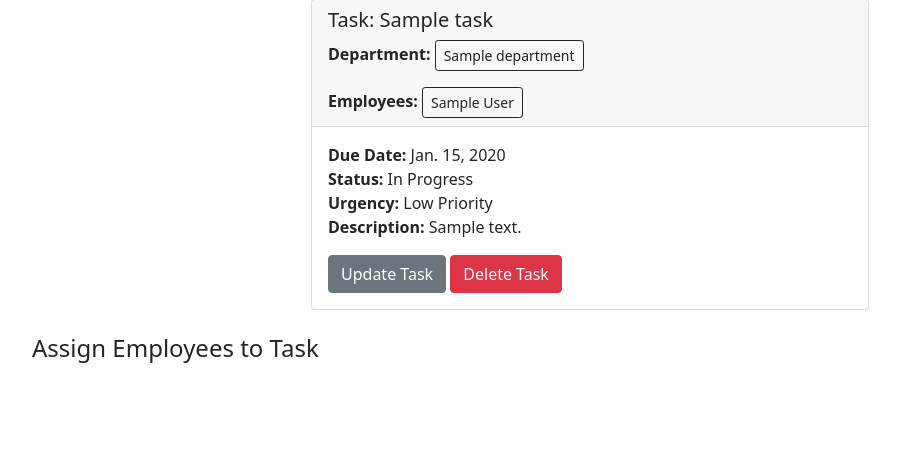
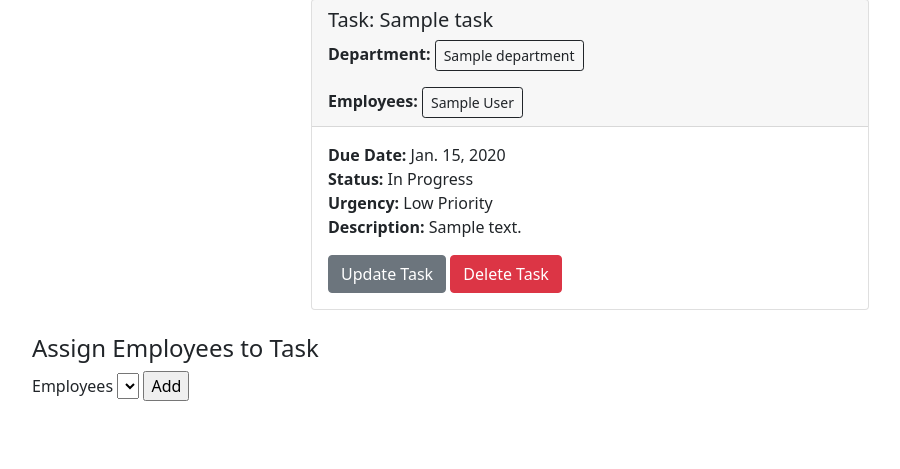
Before and after one commit to erictau/macromanager, a Django app: page /tasks/1 in a window 1280 px wide. Shown: the part 81-550 px from the top of the page, without its empty margins (50-950 px from the left). Run offline with Django 4.2, Linux system fonts and the light colour scheme; a user stored in the database is signed in; tables that the repository leaves empty hold one stand-in row (values such as "Sample post"); lists and menus that the app fills with data are empty.

Commit message:
Begins the assoc_employee_task feature

```diff
--- a/main_app/templates/about.html
+++ b/main_app/templates/about.html
@@ -3,5 +3,4 @@
 
 <h1>This is the about page</h1>
 
-
 {% endblock %}
--- a/main_app/templates/tasks/detail.html
+++ b/main_app/templates/tasks/detail.html
@@ -37,7 +37,19 @@
     <div class="mt-4">
 
         <h4>Assign Employees to Task</h4>
+        <form action="{% url 'assoc_employee_task' %}" method="POST">
+            <label for="employees">Employees</label>
+            <select name="employee_id" id="employees">
+                {% for employee in task.department.employee.all %}
+                {% if employee in task.employee_set.all %}
 
+                {% else %}
+                <option value="{{ employee.id }}">{{ employee.name }}</option>
+                {% endif %}
+                {% endfor %}
+            </select>
+            <input type="submit" value="Add">
+        </form>
     </div>
 
 </div>
--- a/main_app/urls.py
+++ b/main_app/urls.py
@@ -22,4 +22,5 @@ urlpatterns = [
     path('employees/<int:pk>/update/', views.EmployeeUpdate.as_view(), name='employee_update'),
     path('tasks/<int:pk>/update/', views.TaskUpdate.as_view(), name='tasks_update'),
     path('departments/<int:department_id>/tasks/<int:pk>/delete/', views.TaskDelete.as_view(), name='tasks_delete'),
+    path('tasks/assoc_employee_task', views.assoc_employee_task, name='assoc_employee_task'),
 ]
--- a/main_app/views.py
+++ b/main_app/views.py
@@ -150,6 +150,9 @@ class TaskDelete(LoginRequiredMixin, DeleteView):
     def get_success_url(self, **kwargs):
         return reverse('departments_detail', args=[self.kwargs['department_id']])
 
+def assoc_employee_task(request):
+    pass
+
 ### Employees
 
 @login_required
```
